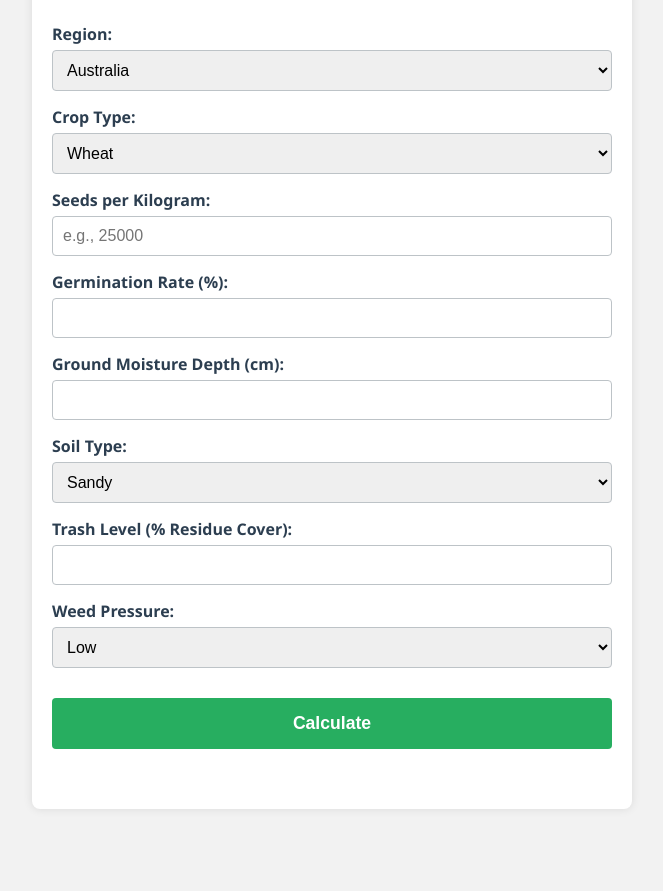
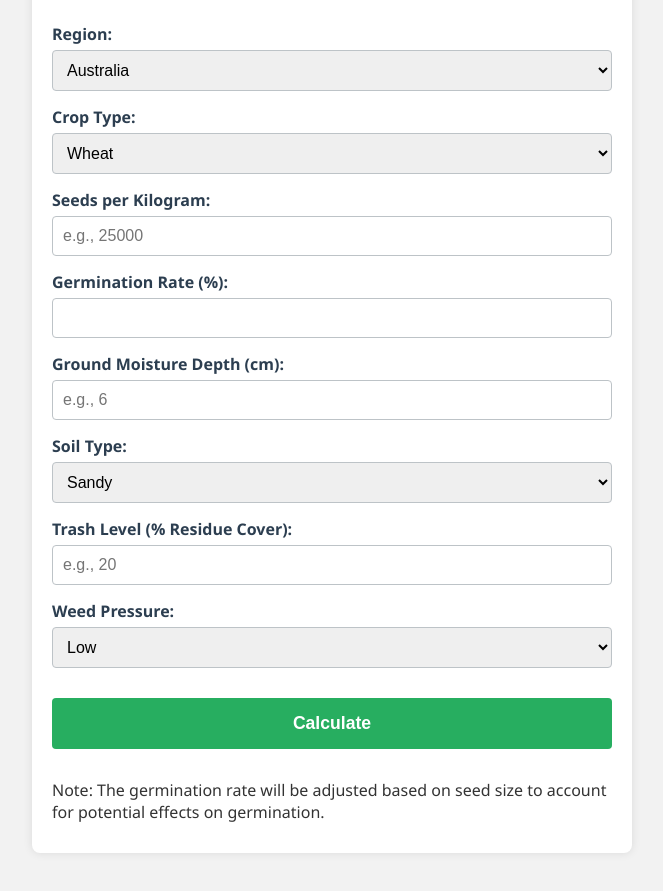
Before and after one commit to cropcrusaders/Seed-per-metre-calculator, a plain HTML site: page index.html in a window 1280 px wide. Shown: the part 145-1036 px from the top of the page, without its empty margins (308-971 px from the left). Before the commit the page ends 1004 px from the top, so only its background shows below. Drawn offline with Linux system fonts and the light colour scheme.

Commit message:
Update index.html

```diff
--- a/index.html
+++ b/index.html
@@ -9,12 +9,14 @@
   <div class="container">
     <h1>Seed Per Hectare Calculator</h1>
     <form id="seed-form">
+      <!-- Region Selection -->
       <label for="region">Region:</label>
       <select id="region" name="region">
         <option value="australia">Australia</option>
         <option value="canada">Canada</option>
       </select>
 
+      <!-- Crop Type Selection -->
       <label for="crop-type">Crop Type:</label>
       <select id="crop-type" name="crop-type">
         <option value="wheat">Wheat</option>
@@ -33,15 +35,19 @@
         <!-- Add more crops as needed -->
       </select>
 
+      <!-- Seeds per Kilogram Input -->
       <label for="seeds-per-kg">Seeds per Kilogram:</label>
       <input type="number" id="seeds-per-kg" name="seeds-per-kg" required placeholder="e.g., 25000">
 
+      <!-- Germination Rate Input -->
       <label for="germination-rate">Germination Rate (%):</label>
-      <input type="number" id="germination-rate" name="germination-rate" min="0" max="100" required>
+      <input type="number" id="germination-rate" name="germination-rate" min="1" max="100" required>
 
+      <!-- Moisture Depth Input -->
       <label for="moisture-depth">Ground Moisture Depth (cm):</label>
-      <input type="number" id="moisture-depth" name="moisture-depth" required>
+      <input type="number" id="moisture-depth" name="moisture-depth" required placeholder="e.g., 6">
 
+      <!-- Soil Type Selection -->
       <label for="soil-type">Soil Type:</label>
       <select id="soil-type" name="soil-type">
         <option value="sandy">Sandy</option>
@@ -49,9 +55,11 @@
         <option value="clay">Clay</option>
       </select>
 
+      <!-- Trash Level Input -->
       <label for="trash-level">Trash Level (% Residue Cover):</label>
-      <input type="number" id="trash-level" name="trash-level" min="0" max="100" required>
+      <input type="number" id="trash-level" name="trash-level" min="0" max="100" required placeholder="e.g., 20">
 
+      <!-- Weed Pressure Selection -->
       <label for="other-seeds">Weed Pressure:</label>
       <select id="other-seeds" name="other-seeds">
         <option value="low">Low</option>
@@ -59,12 +67,20 @@
         <option value="high">High</option>
       </select>
 
+      <!-- Submit Button -->
       <button type="submit">Calculate</button>
     </form>
 
+    <!-- Result Display -->
     <div id="result"></div>
+
+    <!-- Note for Users -->
+    <p class="note">
+      Note: The germination rate will be adjusted based on seed size to account for potential effects on germination.
+    </p>
   </div>
 
+  <!-- JavaScript File -->
   <script src="script.js"></script>
 </body>
 </html>
```
